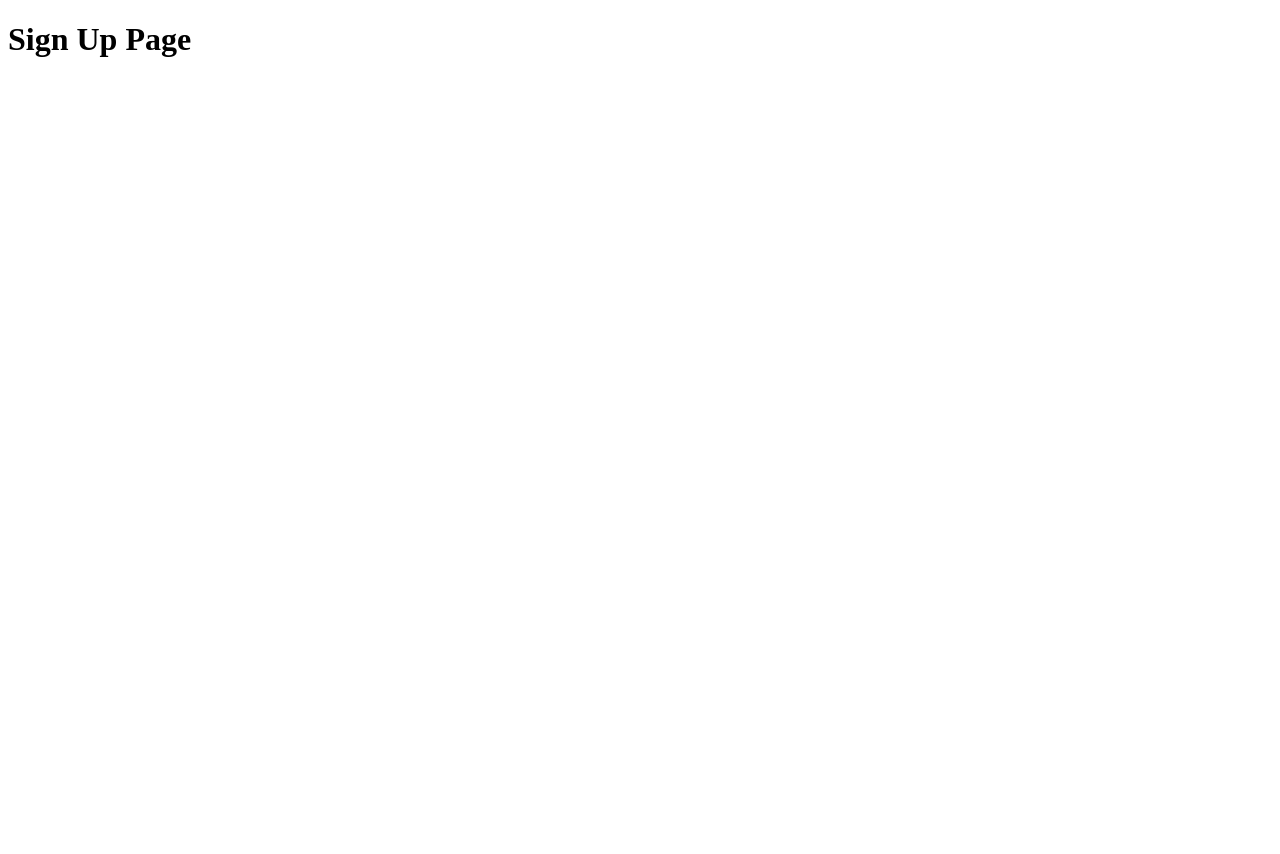
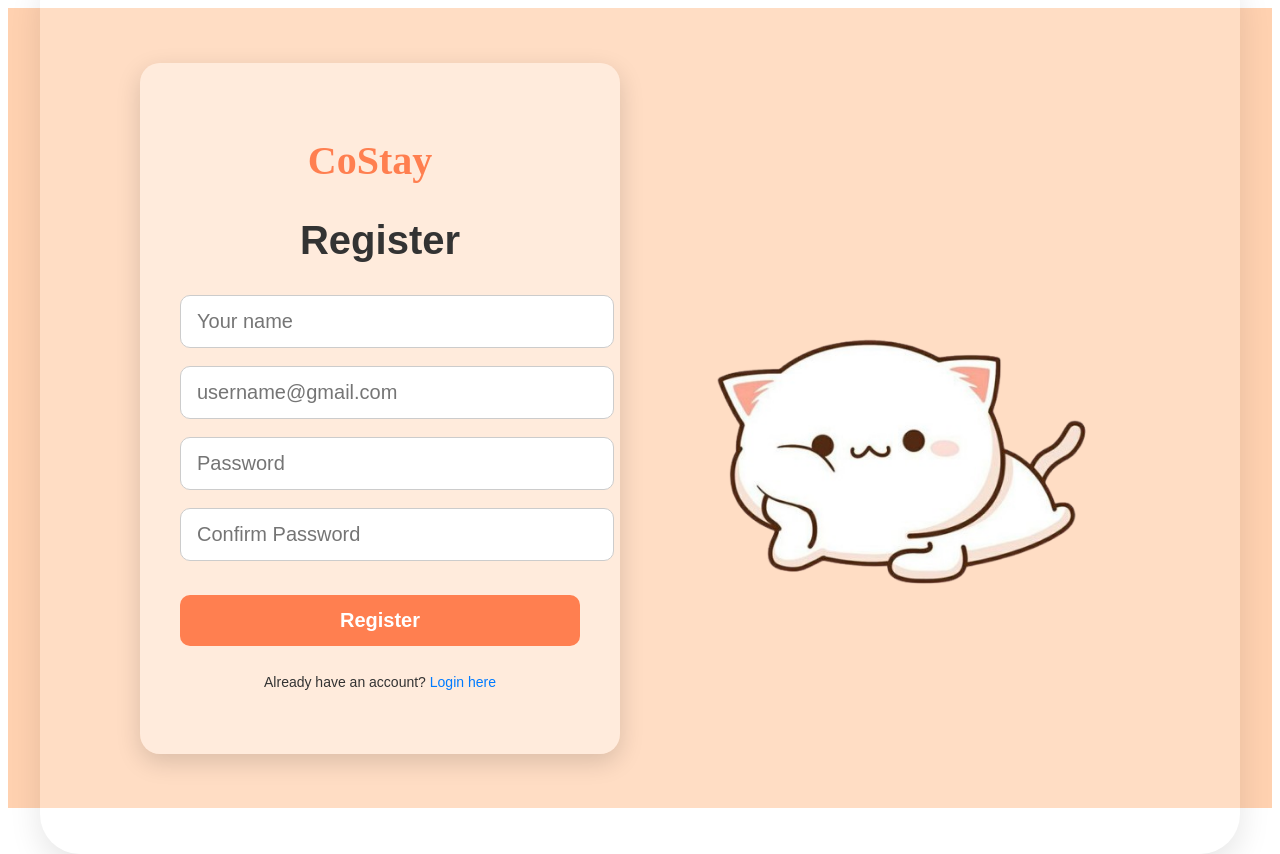
Before and after one commit to thanhphuong278/DATN, a React (Vite) app in the folder frontend/: page /signup in a window 1280 px wide. Before the commit the page ends 800 px from the top, so only its background shows below. Built offline with nearby package versions, Linux system fonts and the light colour scheme.

Commit message:
create SignUp and add Navigation

```diff
--- a/frontend/src/api/authApi.js
+++ b/frontend/src/api/authApi.js
@@ -23,6 +23,13 @@ export const loginWithGoogle = async () => {
   }
 };
 
+// Đăng ký tài khoản (chưa xác thực OTP)
+export const register = async (form) => {
+  // sau này gọi: return await axios.post(`${API_URL}/register`, form);
+  console.log("Fake register:", form);
+  return { success: true, message: "OTP sent to email" };
+};
+
 export const sendOtp = async (email) => {
   try {
     const res = await axios.post(`${API_URL}/send-otp`, { email });
--- /dev/null
+++ b/frontend/src/hooks/useNavigation.js
@@ -0,0 +1,19 @@
+import { useNavigate } from "react-router-dom";
+
+export default function useNavigation() {
+  const navigate = useNavigate();
+
+  const goToLogin = () => {
+    navigate("/login");
+  };
+
+  const goToHome = () => {
+    navigate("/");
+  };
+
+  const gotoSignUp = () => {
+    navigate("/signup");
+  };
+
+  return { goToLogin, goToHome, gotoSignUp };
+}
--- a/frontend/src/pages/Auth/Login/style.module.css
+++ b/frontend/src/pages/Auth/Login/Login.css
@@ -1,8 +1,8 @@
-.container {
+.login-container {
   display: flex;
   height: 100vh;
   background: #ffd1b0;
-  font-family: "Segoe UI", sans-serif;
+  font-family: "arial", sans-serif;
   align-items: center;
   justify-content: center;
 }
@@ -14,7 +14,7 @@
   max-width: 1000px;
   background: rgba(255, 255, 255, 0.25);
   padding: 100px;
-  border-radius: 32px;
+  border-radius: 40px;
   box-shadow: 0 12px 32px rgba(0, 0, 0, 0.1);
   gap: 40px;
   align-items: center;
@@ -38,15 +38,15 @@
 }
 
 .logo {
-  font-size: 36px;
-  font-weight: bold;
+  font-size: 40px;
+  font-weight: 800;
   color: #ff7f50;
   text-align: center;
   margin-bottom: 8px;
 }
 
 .title {
-  font-size: 26px;
+  font-size: 40px;
   text-align: center;
   margin-bottom: 32px;
   color: #333;
@@ -58,13 +58,13 @@
   margin-bottom: 18px;
   border: 1px solid #ccc;
   border-radius: 10px;
-  font-size: 15px;
+  font-size: 20px;
   background: #fff;
 }
 
 .forgot {
   text-align: right;
-  font-size: 14px;
+  font-size: 15px;
   color: #007bff;
   cursor: pointer;
   margin-bottom: 24px;
@@ -78,7 +78,7 @@
   border: none;
   border-radius: 10px;
   font-weight: bold;
-  font-size: 16px;
+  font-size: 20px;
   margin-bottom: 24px;
   cursor: pointer;
   transition: background 0.3s ease;
@@ -144,7 +144,7 @@
 
 .register {
   text-align: center;
-  font-size: 14px;
+  font-size: 15px;
   margin-top: 28px;
   color: #333;
 }
--- a/frontend/src/pages/Auth/Login/Login.jsx
+++ b/frontend/src/pages/Auth/Login/Login.jsx
@@ -1,5 +1,5 @@
 import { useState } from "react";
-import styles from "./style.module.css";
+import "./Login.css";
 import { login, loginWithGoogle } from "../../../api/authApi";
 
 export default function Login() {
@@ -24,18 +24,18 @@ export default function Login() {
   };
 
   return (
-    <div className={styles.container}>
-      <div className={styles.outerBox}>
-        <div className={styles.formSection}>
-          <div className={styles.formBox}>
-            <h1 className={styles.logo}>CoStay</h1>
-            <h2 className={styles.title}>Login</h2>
+    <div className={"login-container"}>
+      <div className={"outerBox"}>
+        <div className={"formSection"}>
+          <div className={"formBox"}>
+            <h1 className={"logo"}>CoStay</h1>
+            <h2 className={"title"}>Login</h2>
 
             <form onSubmit={handleLogin}>
               <input
                 type="email"
                 name="email"
-                placeholder="username@gmail.com"
+                placeholder="Email"
                 value={form.email}
                 onChange={handleChange}
                 required
@@ -48,26 +48,29 @@ export default function Login() {
                 onChange={handleChange}
                 required
               />
-              <div className={styles.forgot}>Forgot Password?</div>
-              <button type="submit" className={styles.signinBtn}>
+              <div className={"forgot"}>Forgot Password?</div>
+              <button type="submit" className={"signinBtn"}>
                 Sign in
               </button>
             </form>
 
-            <div className={styles.or}>Or continue with</div>
-            <div className={styles.socialLogin}>
-              <button onClick={handleGoogleLogin} className={styles.googleBtn}>
-                <img src="/assets/icons/google.png" alt="Google" />
-                Google
+            <div className={"or"}>Or continue with</div>
+            <div className={"socialLogin"}>
+              <button className={"googleBtn"}>
+                <img
+                  onClick={handleGoogleLogin}
+                  src="/assets/icons/google.png"
+                  alt="Google"
+                />
               </button>
             </div>
 
-            <div className={styles.register}>
+            <div className={"register"}>
               Don’t have an account yet? <a href="/signup">Register for free</a>
             </div>
           </div>
         </div>
-        <div className={styles.imageSection}>
+        <div className={"imageSection"}>
           <img src="/assets/images/login_500x500.png" alt="CoStay mascot" />
         </div>
       </div>
--- /dev/null
+++ b/frontend/src/pages/Auth/SignUp/SignUp.css
@@ -0,0 +1,31 @@
+.signupBtn {
+  width: 100%;
+  padding: 14px;
+  background: #ff7f50;
+  color: white;
+  border: none;
+  border-radius: 10px;
+  font-weight: bold;
+  font-size: 20px;
+  margin-top: 16px;
+  cursor: pointer;
+  transition: background 0.3s ease;
+}
+
+.signupBtn:hover {
+  background: #ff5722;
+}
+
+.loginLink {
+  text-align: center;
+  font-size: 14px;
+  margin-top: 28px;
+  margin-bottom: 16px;
+  color: #333;
+}
+
+.loginLink a {
+  color: #007bff;
+  text-decoration: none;
+  font-weight: 500;
+}
--- a/frontend/src/pages/Auth/SignUp/SignUp.jsx
+++ b/frontend/src/pages/Auth/SignUp/SignUp.jsx
@@ -1,8 +1,119 @@
-const SignUp = () => {
-    return (
-        <div>
-            <h1>Sign Up Page</h1>
+import { useState } from "react";
+import "./SignUp.css";
+import useNavigation from "../../../hooks/useNavigation";
+
+export default function SignUp() {
+  const [form, setForm] = useState({ usename: "", email: "", password: "" });
+  const [step, setStep] = useState("form");
+  const [otp, setOtp] = useState("");
+  const { goToLogin } = useNavigation();
+
+  const handleChange = (e) => {
+    setForm({ ...form, [e.target.name]: e.target.value });
+  };
+
+  const handleSignup = (e) => {
+    e.preventDefault();
+    if (form.password !== form.confirmPassword) {
+      alert("Password không khớp!");
+      return;
+    }
+
+    //API register + sendOTP ở đây
+
+    console.log("Đã gửi OTP đến email:", form.email);
+    setStep("otp");
+  };
+
+  const handleVerifyOtp = (e) => {
+    e.preventDefault();
+
+    if (otp === "123456") {
+      alert("Đăng ký thành công!");
+      goToLogin();
+    } else {
+      alert("OTP không đúng. Vui lòng thử lại.");
+    }
+  };
+
+  return (
+    <div className={"login-container"}>
+      <div className={"outerBox"}>
+        <div className={"formSection"}>
+          <div className={"formBox"}>
+            <h1 className={"logo"}>CoStay</h1>
+            <h2 className={"title"}>
+              {step === "form" ? "Register" : "Enter OTP"}
+            </h2>
+
+            {step === "form" ? (
+              <form onSubmit={handleSignup}>
+                <input
+                  type="text"
+                  name="name"
+                  placeholder="Your name"
+                  value={form.name}
+                  onChange={handleChange}
+                  required
+                />
+                <input
+                  type="email"
+                  name="email"
+                  placeholder="username@gmail.com"
+                  value={form.email}
+                  onChange={handleChange}
+                  required
+                />
+                <input
+                  type="password"
+                  name="password"
+                  placeholder="Password"
+                  value={form.password}
+                  onChange={handleChange}
+                  required
+                />
+                <input
+                  type="password"
+                  name="confirmPassword"
+                  placeholder="Confirm Password"
+                  value={form.confirmPassword}
+                  onChange={handleChange}
+                  required
+                />
+                <button type="submit" className={"signupBtn"}>
+                  Register
+                </button>
+              </form>
+            ) : (
+              <form onSubmit={handleVerifyOtp}>
+                <div className={"loginLink"}>
+                  Mã OTP đã được gửi đến email: {form.email}.
+                  <div> Vui lòng kiểm tra hộp thư của bạn.</div>
+                </div>
+                <input
+                  type="text"
+                  name="otp"
+                  placeholder="Enter OTP"
+                  value={otp}
+                  onChange={(e) => setOtp(e.target.value)}
+                  required
+                />
+                <button type="submit" className={"signupBtn"}>
+                  Verify OTP
+                </button>
+              </form>
+            )}
+
+            <div className={"loginLink"}>
+              Already have an account? <a href="/login">Login here</a>
+            </div>
+          </div>
         </div>
-    )
+
+        <div className={"imageSection"}>
+          <img src="/assets/images/login_500x500.png" alt="CoStay mascot" />
+        </div>
+      </div>
+    </div>
+  );
 }
-export default SignUp
```
Also changed, not shown: frontend/src/routes/AppRoutes.jsx (+5 -5 lines).
